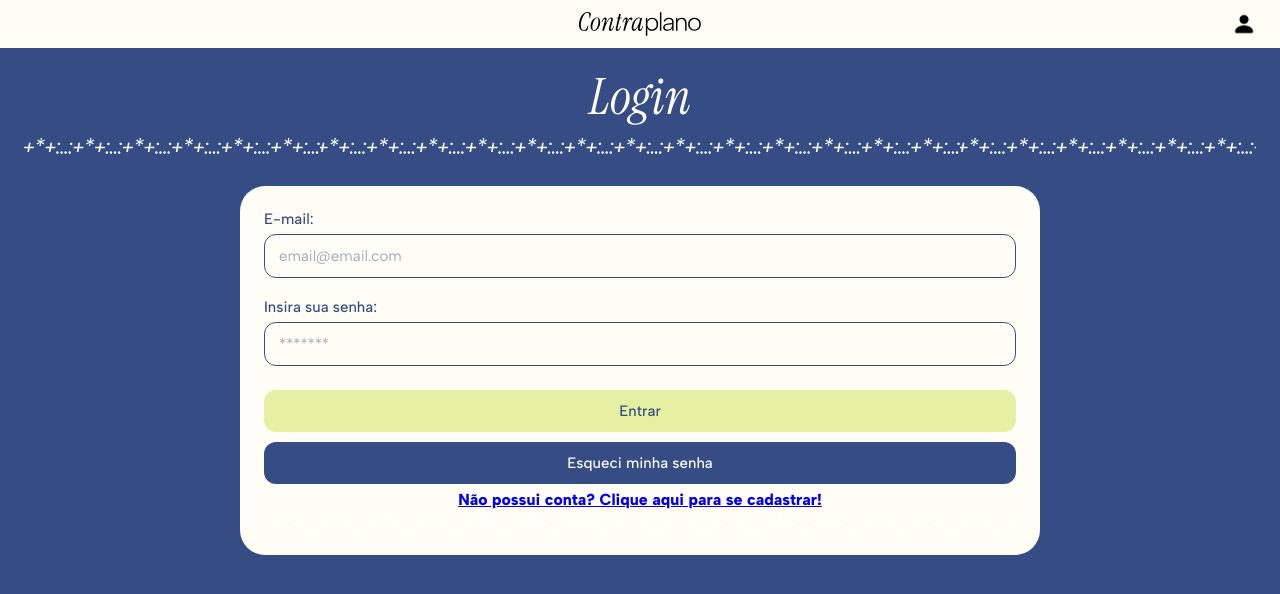
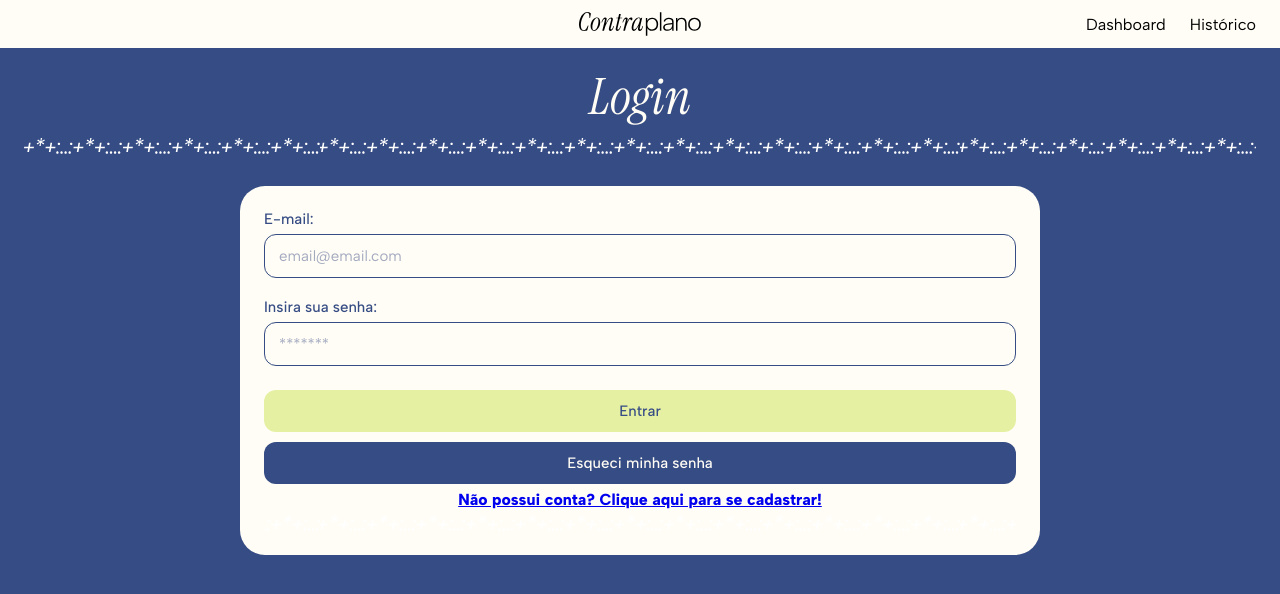
Before and after one commit to caju1911/ProjetoIndividual1, a website: page SiteComAPI/public/login.html in a window 1280 px wide. Drawn offline with Linux system fonts and the light colour scheme.

Commit message:
Mudança da navbar

```diff
--- a/SiteComAPI/public/css/dashboard.css
+++ b/SiteComAPI/public/css/dashboard.css
@@ -35,14 +35,14 @@ body {
     width: auto;
     height: 24px;
   }
-
-   .entrar {
+  .links {
     justify-self: end;
     display: flex;
     align-items: center;
-    gap: 8px;
+    gap: 24px;
   }
 }
+
 
 
 #hero {
--- a/SiteComAPI/public/css/historico.css
+++ b/SiteComAPI/public/css/historico.css
@@ -36,15 +36,13 @@ body {
     width: auto;
     height: 24px;
   }
-
-    .entrar {
+  .links {
     justify-self: end;
     display: flex;
     align-items: center;
-        gap: 8px;
+    gap: 24px;
   }
 }
-
 .filme-direita {
     display: flex;
     align-items: center;
--- a/SiteComAPI/public/css/insercao.css
+++ b/SiteComAPI/public/css/insercao.css
@@ -36,12 +36,11 @@ body {
     width: auto;
     height: 24px;
   }
-
-    .entrar {
+  .links {
     justify-self: end;
     display: flex;
     align-items: center;
-        gap: 8px;
+    gap: 24px;
   }
 }
 
--- a/SiteComAPI/public/css/login.css
+++ b/SiteComAPI/public/css/login.css
@@ -37,12 +37,11 @@ body {
     width: auto;
     height: 24px;
   }
-
-    .entrar {
+  .links {
     justify-self: end;
     display: flex;
     align-items: center;
-        gap: 8px;
+    gap: 24px;
   }
 }
 
--- a/SiteComAPI/public/css/style.css
+++ b/SiteComAPI/public/css/style.css
@@ -35,12 +35,11 @@ body {
     width: auto;
     height: 24px;
   }
-
-   .entrar {
+  .links {
     justify-self: end;
     display: flex;
     align-items: center;
-    gap: 8px;
+    gap: 24px;
   }
 }
 
--- a/SiteComAPI/public/login.html
+++ b/SiteComAPI/public/login.html
@@ -11,7 +11,11 @@
     <nav class="navbar">
         <a href="#"></a>
         <a href="homepage.html"><img src="img/logo.svg" alt="Logo" class="logo"></a>
-        <a href="dashboard.html" class="entrar"><img src="img/pessoa.png" alt="Perfil"></a>
+        <div class="links">
+        <a href="dashboard.html" class="dashboard">Dashboard</a>
+        <a href="historicoFilmes.html" class="historico">Histórico</a>
+        </div>
+
     </nav>
 
     <div class="secao" id="login">
```
Also changed, not shown: SiteComAPI/public/cadastro.html (+5 -1 lines), SiteComAPI/public/dashboard.html (+5 -1 lines), SiteComAPI/public/historicoFilmes.html (+5 -1 lines), SiteComAPI/public/homepage.html (+5 -1 lines), SiteComAPI/public/insercao.html (+5 -1 lines), SiteComAPI/public/resenha1.html (+5 -1 lines), SiteComAPI/public/resenha2.html (+4 -1 lines). Lines whose indentation alone changed are shown as unchanged.
